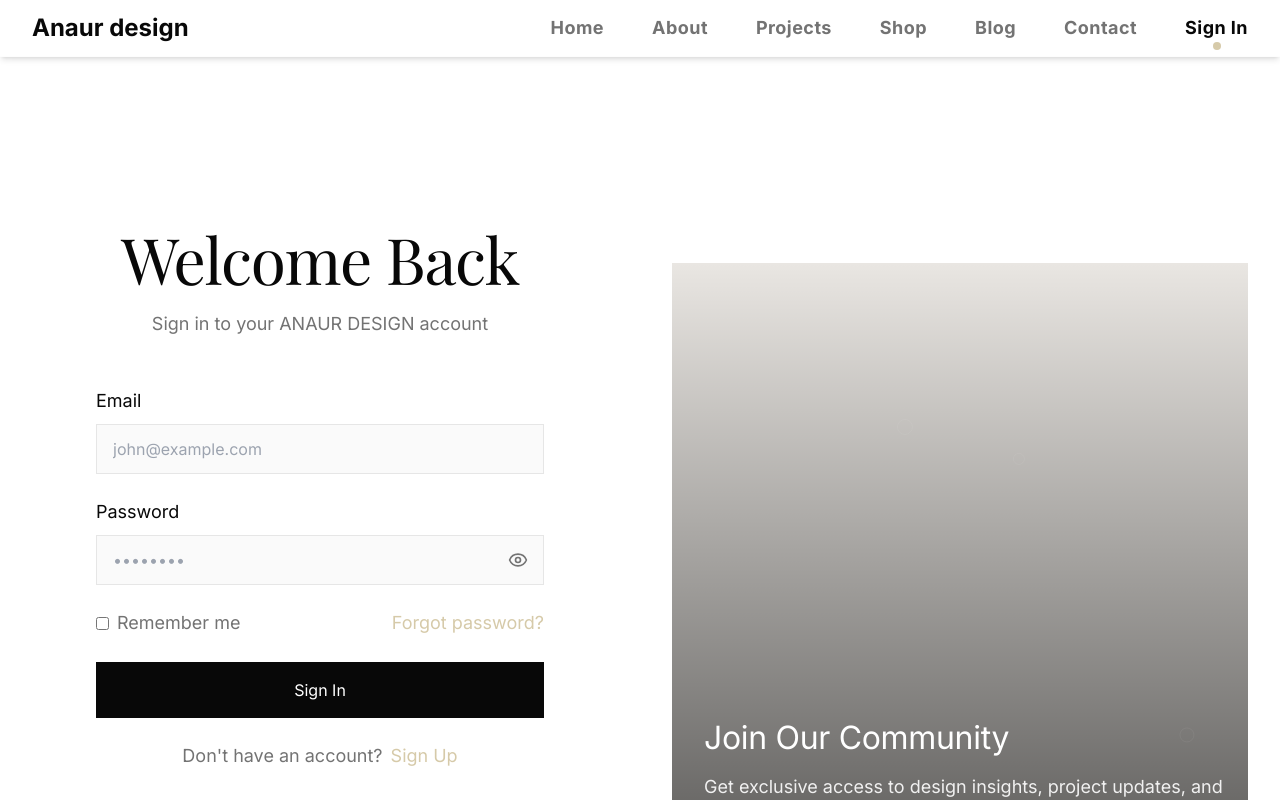
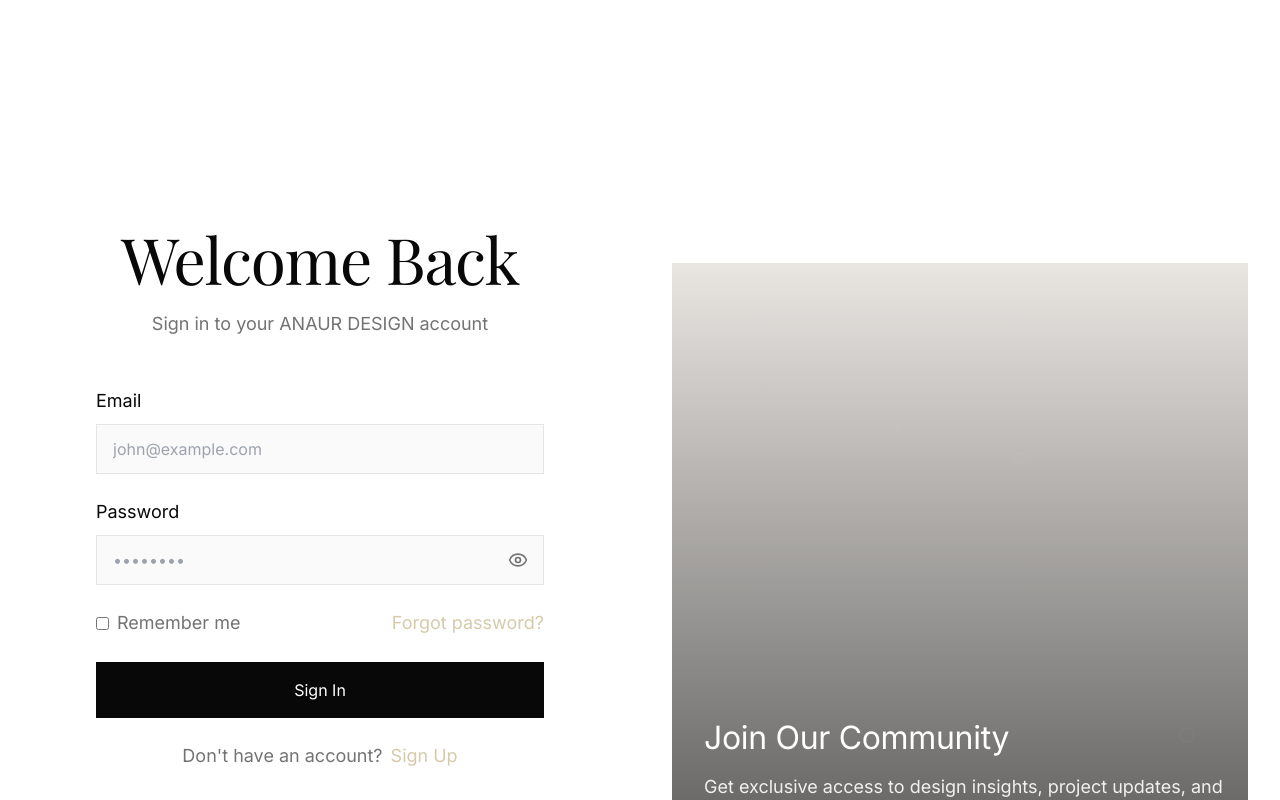
Before and after one commit to anupamtare12/auroria-canvas-system, a React (Vite) app: page /signin in a window 1280 px wide. Shown: the top 800 px of the page. Built offline with nearby package versions, Linux system fonts and the light colour scheme; a web font is replaced by a local one.

Commit message:
Update Navigation.tsx

```diff
--- a/src/components/Navigation.tsx
+++ b/src/components/Navigation.tsx
@@ -1,132 +1,35 @@
-import { useState, useEffect } from "react";
-import { Link, useLocation } from "react-router-dom";
-import { Menu, X } from "lucide-react";
-import { cn } from "@/lib/utils";
-import { motion, AnimatePresence } from "framer-motion";
+import React from 'react';
+import { motion } from 'framer-motion';
 
 const Navigation = () => {
-  const [isOpen, setIsOpen] = useState(false);
-  const [scrolled, setScrolled] = useState(false);
-  const location = useLocation();
-
-  const navItems = [
-    { name: "Home", path: "/" },
-    { name: "About", path: "/about" },
-    { name: "Projects", path: "/projects" },
-    { name: "Shop", path: "/shop" },
-    { name: "Blog", path: "/blog" },
-    { name: "Contact", path: "/contact" },
-    { name: "Sign In", path: "/signin" },
-  ];
-
-  useEffect(() => {
-    const handleScroll = () => {
-      setScrolled(window.scrollY > 100);
-    };
-    window.addEventListener("scroll", handleScroll);
-    return () => window.removeEventListener("scroll", handleScroll);
-  }, []);
-
-  const isHomePage = location.pathname === '/';
-  const textColor = isHomePage && !scrolled ? 'text-white' : 'text-foreground';
-  const textColorHover = isHomePage && !scrolled ? 'text-white/90 hover:text-white' : 'text-muted-foreground hover:text-foreground';
-
   return (
     <motion.nav
-      initial={{ y: -80, opacity: 0 }}
-      animate={{ y: 0, opacity: 1 }}
-      transition={{ duration: 0.8, ease: "easeOut" }}
-      className={cn(
-        "fixed top-0 left-0 right-0 z-50 transition-all duration-500 backdrop-blur-xl",
-        isHomePage && !scrolled
-          ? "bg-white/5 py-6"
-          : "bg-background/90 border-b border-border/10 py-3 shadow-md"
-      )}
+      className="fixed top-0 left-0 right-0 z-50 p-8"
+      initial={{ opacity: 0, y: -20 }}
+      animate={{ opacity: 1, y: 0 }}
+      transition={{ duration: 0.8, delay: 0.3 }}
     >
-      <div className="max-w-7xl mx-auto px-8">
-        <div className="flex items-center justify-between">
-          {/* Logo - with scale on scroll */}
-          <motion.div
-            animate={{ scale: scrolled ? 0.9 : 1 }}
-            transition={{ duration: 0.3 }}
-          >
-            <Link
-              to="/"
-              className={cn(
-                "text-2xl font-bold font-neue transition-all duration-500 hover:tracking-wider hover:text-accent",
-                textColor
-              )}
+      <div className="flex justify-between items-center">
+        <motion.div
+          className="text-white font-light text-xl tracking-wider"
+          whileHover={{ scale: 1.05 }}
+          transition={{ duration: 0.3 }}
+        >
+          ANAUR
+        </motion.div>
+        <div className="hidden md:flex space-x-8">
+          {['Home', 'About', 'Projects', 'Contact'].map((item) => (
+            <motion.a
+              key={item}
+              href={`#${item.toLowerCase()}`}
+              className="text-white/80 hover:text-white text-sm tracking-wide transition-colors duration-300"
+              whileHover={{ y: -2 }}
+              transition={{ duration: 0.2 }}
             >
-              Anaur design
-            </Link>
-          </motion.div>
-
-          {/* Desktop Navigation */}
-          <div className="hidden md:flex items-center space-x-12">
-            {navItems.map((item, i) => (
-              <motion.div
-                key={item.path}
-                initial={{ opacity: 0, y: -10 }}
-                animate={{ opacity: 1, y: 0 }}
-                transition={{ delay: 0.2 + i * 0.05, duration: 0.4 }}
-                className="relative group"
-              >
-                <Link
-                  to={item.path}
-                  className={cn(
-                    "text-lg font-bold relative transition-all duration-300 tracking-wide after:content-[''] after:absolute after:bottom-0 after:left-0 after:w-0 after:h-[2px] after:bg-current hover:after:w-full after:transition-all after:duration-300",
-                    location.pathname === item.path ? textColor : textColorHover
-                  )}
-                >
-                  {item.name}
-                </Link>
-                {location.pathname === item.path && (
-                  <span className="absolute -bottom-2 left-1/2 -translate-x-1/2 w-2 h-2 rounded-full bg-accent"></span>
-                )}
-              </motion.div>
-            ))}
-          </div>
-
-          {/* Mobile menu button */}
-          <button
-            onClick={() => setIsOpen(!isOpen)}
-            className={cn("md:hidden p-2 transition-all duration-500", textColor)}
-            aria-label="Toggle menu"
-          >
-            {isOpen ? <X size={24} /> : <Menu size={24} />}
-          </button>
+              {item}
+            </motion.a>
+          ))}
         </div>
-
-        {/* Mobile Navigation */}
-        <AnimatePresence>
-          {isOpen && (
-            <motion.div
-              initial={{ height: 0, opacity: 0 }}
-              animate={{ height: "auto", opacity: 1 }}
-              exit={{ height: 0, opacity: 0 }}
-              transition={{ duration: 0.4 }}
-              className="md:hidden mt-4 pb-4 overflow-hidden"
-            >
-              <div className="flex flex-col space-y-6 pt-4">
-                {navItems.map((item) => (
-                  <Link
-                    key={item.path}
-                    to={item.path}
-                    onClick={() => setIsOpen(false)}
-                    className={cn(
-                      "text-lg font-bold transition-all duration-500",
-                      location.pathname === item.path
-                        ? textColor
-                        : textColorHover
-                    )}
-                  >
-                    {item.name}
-                  </Link>
-                ))}
-              </div>
-            </motion.div>
-          )}
-        </AnimatePresence>
       </div>
     </motion.nav>
   );
```
